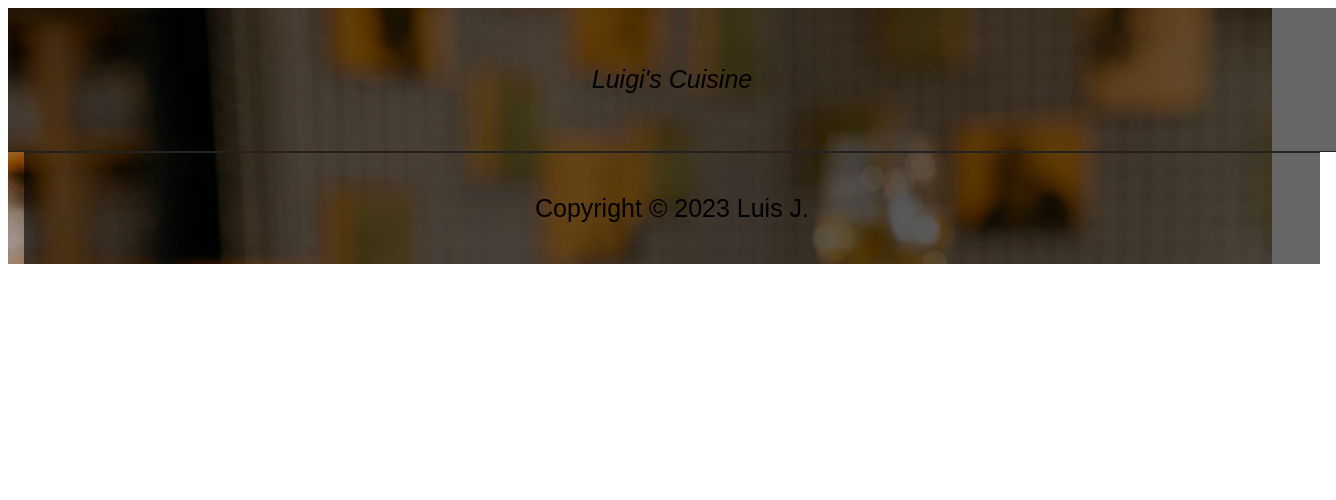
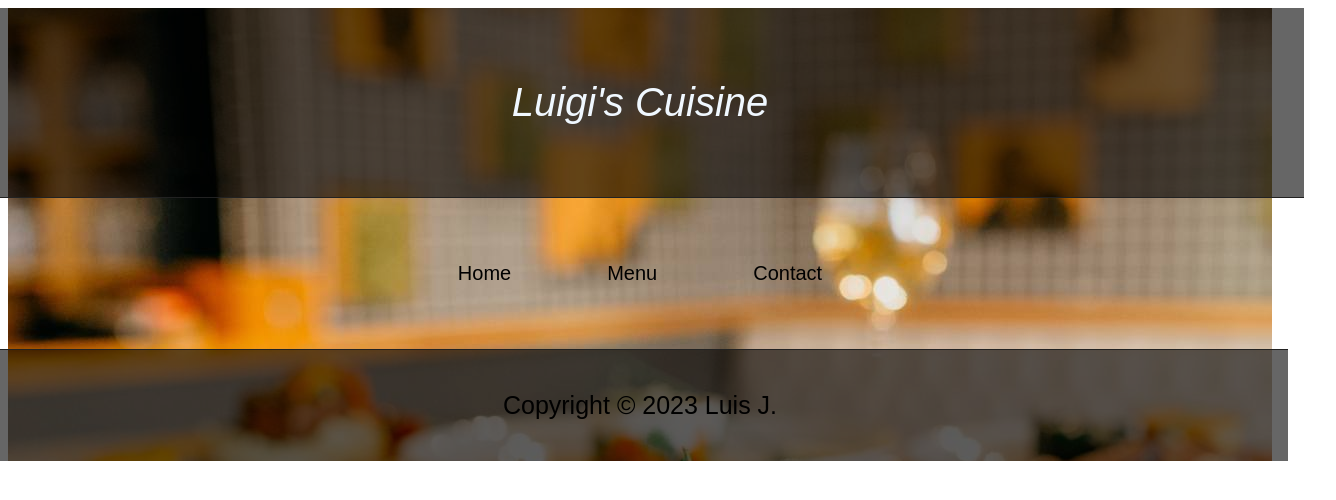
Before and after one commit to j4mes999/restaurant-page, a website built with webpack: page dist/index.html in a window 1280 px wide. Shown: the whole page, 1336 px wide, since content can reach past the window. Built offline with nearby package versions, Linux system fonts and the light colour scheme.

Commit message:
Fix issue with webpack

```diff
--- a/src/index.js
+++ b/src/index.js
@@ -1,9 +1,3 @@
-import { homeLoad } from "./page-load";
-import { loadMenu } from "./menu";
-import { loadContact } from "./contact";
 import loadWebSite from "./website"
 
-// homeLoad();
-// loadMenu();
-// loadContact();
 loadWebSite();
--- a/src/style.css
+++ b/src/style.css
@@ -2,7 +2,6 @@
     display: flex;
     flex-direction: column;
     align-items: center;
-    flex-flow: column wrap;
     background-image: url('restaurant.jpeg');
 }
 
@@ -43,4 +42,23 @@ h2{
   .navigation{
     display: flex;
     align-items: center;
+    padding: 2rem;
+    font-size: 30px;
+    gap: 2rem;
+    font-family: sans-serif;
+    font-style: oblique;
+    font-weight: bold;
   }
+
+  .button-nav{
+    background-color: transparent;
+    padding: 2rem;
+    font-size: 20px;
+    border: #222;
+    cursor: pointer;
+  }
+
+  .title{
+    font-size: 40px;
+    color: aliceblue;
+  }
--- a/src/website.js
+++ b/src/website.js
@@ -1,5 +1,4 @@
-import { container } from 'webpack';
-import './style.css'
+import './style.css';
 
 function createFooter() {
   const footer = document.createElement('footer');
@@ -20,6 +19,7 @@ function createHeader(){
 
   const title = document.createElement('p');
   title.textContent = 'Luigi\'s Cuisine';
+  title.classList.add('title');
 
   header.appendChild(title);
 
@@ -30,13 +30,16 @@ function createNavigation(){
   const nav = document.createElement('navigation');
   nav.classList.add('navigation');
 
-  const home = document.createElement('div');
+  const home = document.createElement('button');
+  home.classList.add('button-nav');
   home.textContent = 'Home';
 
-  const menu = document.createElement('div');
+  const menu = document.createElement('button');
+  menu.classList.add('button-nav');
   menu.textContent = 'Menu';
 
-  const contact = document.createElement('div');
+  const contact = document.createElement('button');
+  contact.classList.add('button-nav');
   contact.textContent = 'Contact';
 
   nav.appendChild(home);
@@ -48,11 +51,11 @@ function createNavigation(){
 
 function loadWebSite(){
     const content = document.getElementById('content');
-    //comment here
+
     content.appendChild(createHeader());
-
+    content.appendChild(createNavigation());
     content.appendChild(createFooter());
 
-};
+}
 
 export default loadWebSite;
```
Also changed, not shown: dist/main.js.
